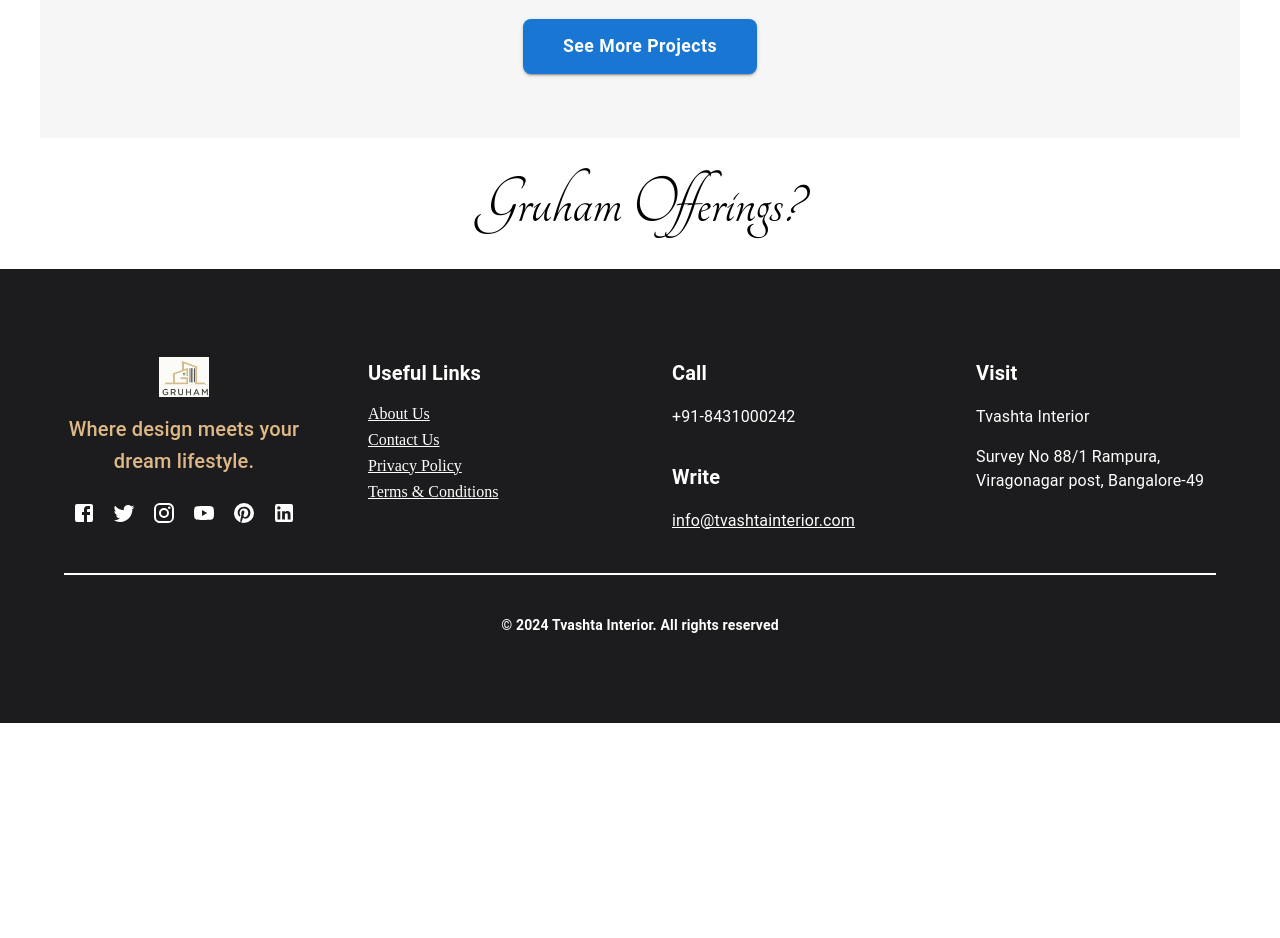
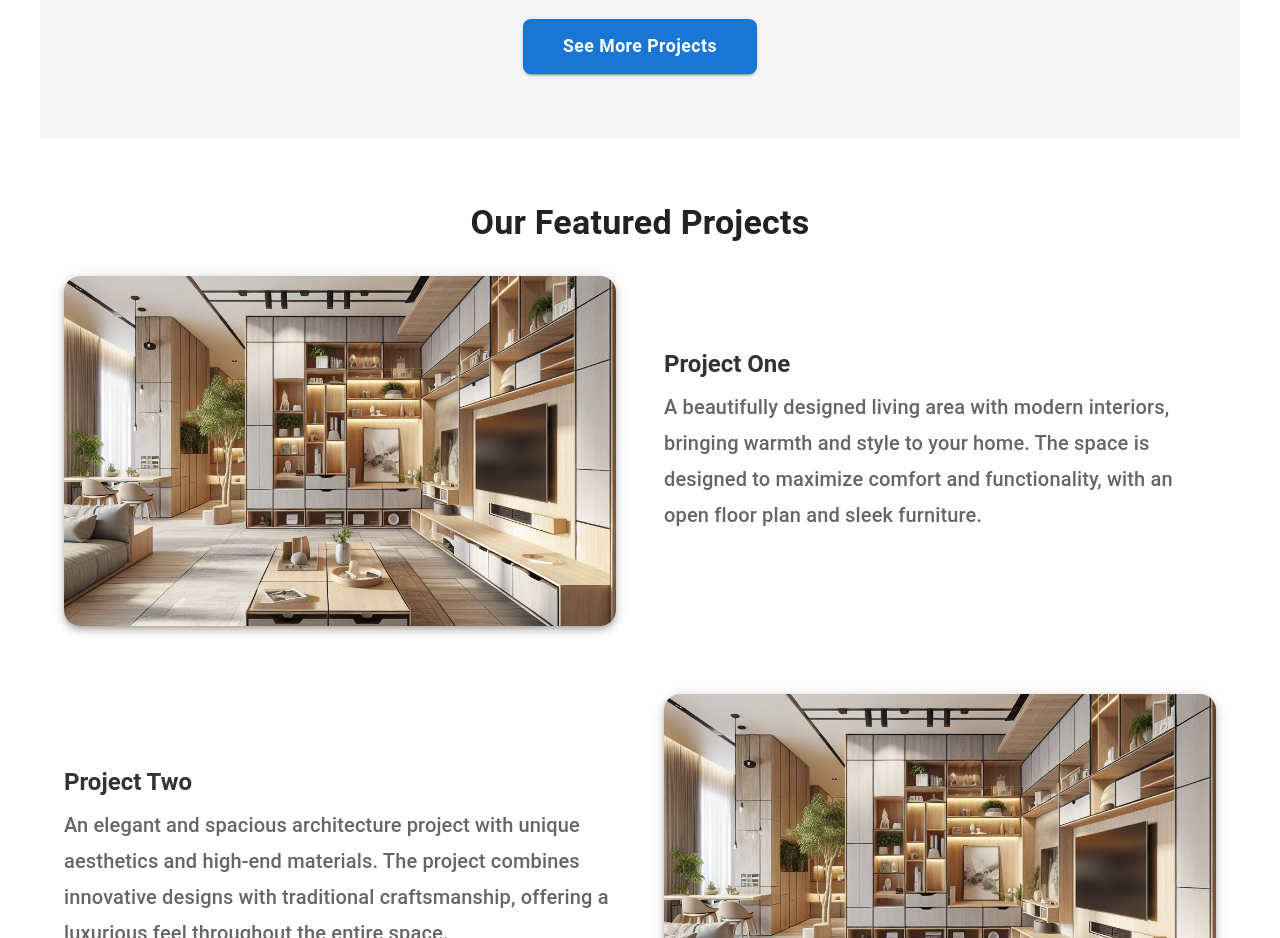
Before and after one commit to Rudreshcg/gruham-construction, a React (Vite) app: page / in a window 1280 px wide. Shown: the part 2700-3638 px from the top of the page. Before the commit the page ends 3423 px from the top, so only its background shows below. Built offline with nearby package versions, Linux system fonts and the light colour scheme.

Commit message:
reverting interior section changes

```diff
--- a/src/components/Home/InteriorSection.jsx
+++ b/src/components/Home/InteriorSection.jsx
@@ -32,112 +32,112 @@
   const navigate = useNavigate();
 
   return (
-    // <Container sx={{ py: 8 }}>
-    //   {/* Section Heading */}
-    //   <motion.div variants={FadeIn(0.5)} initial="initial" whileInView="animate">
-    //     <Typography
-    //       variant="h4"
-    //       fontWeight="bold"
-    //       textAlign="center"
-    //       gutterBottom
-    //       sx={{ color: "#222", mb: 4 }}
-    //     >
-    //       Our Featured Projects
-    //     </Typography>
-    //   </motion.div>
+    <Container sx={{ py: 8 }}>
+      {/* Section Heading */}
+      <motion.div variants={FadeIn(0.5)} initial="initial" whileInView="animate">
+        <Typography
+          variant="h4"
+          fontWeight="bold"
+          textAlign="center"
+          gutterBottom
+          sx={{ color: "#222", mb: 4 }}
+        >
+          Our Featured Projects
+        </Typography>
+      </motion.div>
 
-    //   {projects.map((project, index) => (
-    //     <motion.div key={project.id}>
-    //       <Grid
-    //         container
-    //         spacing={6}
-    //         alignItems="center"
-    //         sx={{
-    //           mb: 8,
-    //           flexDirection: { xs: "column", md: index % 2 === 0 ? "row" : "row-reverse" },
-    //         }}
-    //       >
-    //         {/* Project Image */}
-    //         <Grid item xs={12} md={6}>
-    //           <motion.div
-    //             variants={index % 2 === 0 ? SlideLeft(0.5) : SlideRight(0.5)}
-    //             initial="initial"
-    //             whileInView="animate"
-    //           >
-    //             <Box
-    //               component="img"
-    //               src={project.image}
-    //               alt={project.title}
-    //               sx={{
-    //                 width: "100%",
-    //                 height: { xs: "250px", md: "350px" },
-    //                 borderRadius: "16px",
-    //                 boxShadow: 5,
-    //                 objectFit: "cover",
-    //               }}
-    //             />
-    //           </motion.div>
-    //         </Grid>
+      {projects.map((project, index) => (
+        <motion.div key={project.id}>
+          <Grid
+            container
+            spacing={6}
+            alignItems="center"
+            sx={{
+              mb: 8,
+              flexDirection: { xs: "column", md: index % 2 === 0 ? "row" : "row-reverse" },
+            }}
+          >
+            {/* Project Image */}
+            <Grid item xs={12} md={6}>
+              <motion.div
+                variants={index % 2 === 0 ? SlideLeft(0.5) : SlideRight(0.5)}
+                initial="initial"
+                whileInView="animate"
+              >
+                <Box
+                  component="img"
+                  src={project.image}
+                  alt={project.title}
+                  sx={{
+                    width: "100%",
+                    height: { xs: "250px", md: "350px" },
+                    borderRadius: "16px",
+                    boxShadow: 5,
+                    objectFit: "cover",
+                  }}
+                />
+              </motion.div>
+            </Grid>
 
-    //         {/* Project Content */}
-    //         <Grid item xs={12} md={6}>
-    //           <motion.div
-    //             variants={index % 2 === 0 ? SlideLeft(0.5) : SlideRight(0.5)}
-    //             initial="initial"
-    //             whileInView="animate"
-    //           >
-    //             <Typography
-    //               variant="h5"
-    //               fontWeight="bold"
-    //               gutterBottom
-    //               sx={{ color: "#333" }}
-    //             >
-    //               {project.title}
-    //             </Typography>
-    //             <Typography
-    //               variant="h6"
-    //               color="text.secondary"
-    //               sx={{ lineHeight: 1.8, mb: 3 }}
-    //             >
-    //               {project.description}
-    //             </Typography>
-    //           </motion.div>
-    //         </Grid>
-    //       </Grid>
-    //     </motion.div>
-    //   ))}
+            {/* Project Content */}
+            <Grid item xs={12} md={6}>
+              <motion.div
+                variants={index % 2 === 0 ? SlideLeft(0.5) : SlideRight(0.5)}
+                initial="initial"
+                whileInView="animate"
+              >
+                <Typography
+                  variant="h5"
+                  fontWeight="bold"
+                  gutterBottom
+                  sx={{ color: "#333" }}
+                >
+                  {project.title}
+                </Typography>
+                <Typography
+                  variant="h6"
+                  color="text.secondary"
+                  sx={{ lineHeight: 1.8, mb: 3 }}
+                >
+                  {project.description}
+                </Typography>
+              </motion.div>
+            </Grid>
+          </Grid>
+        </motion.div>
+      ))}
 
-    //   {/* See More Projects Button */}
-    //   <Box display="flex" justifyContent="center" mt={6}>
-    //     <motion.div variants={SlideUp(0.5)} initial="initial" whileInView="animate">
-    //       <Button
-    //         variant="contained"
-    //         color="primary"
-    //         sx={{
-    //           px: 5,
-    //           py: 1.5,
-    //           fontSize: "1.1rem",
-    //           fontWeight: "bold",
-    //           borderRadius: "8px",
-    //           textTransform: "none",
-    //           transition: "0.3s",
-    //           "&:hover": {
-    //             backgroundColor: "secondary.main",
-    //             transform: "scale(1.05)",
-    //           },
-    //         }}
-    //         onClick={() => navigate("/projects")}
-    //       >
-    //         See More Projects
-    //       </Button>
-    //     </motion.div>
-    //   </Box>
-    // </Container>
-    <FlexBox>
-      <Typography className="luxury-text" variant="H1">
-         Gruham Offerings?
-      </Typography>
-    </FlexBox>
+      {/* See More Projects Button */}
+      <Box display="flex" justifyContent="center" mt={6}>
+        <motion.div variants={SlideUp(0.5)} initial="initial" whileInView="animate">
+          <Button
+            variant="contained"
+            color="primary"
+            sx={{
+              px: 5,
+              py: 1.5,
+              fontSize: "1.1rem",
+              fontWeight: "bold",
+              borderRadius: "8px",
+              textTransform: "none",
+              transition: "0.3s",
+              "&:hover": {
+                backgroundColor: "secondary.main",
+                transform: "scale(1.05)",
+              },
+            }}
+            onClick={() => navigate("/projects")}
+          >
+            See More Projects
+          </Button>
+        </motion.div>
+      </Box>
+    </Container>
+    // <FlexBox>
+    //   <Typography className="luxury-text" variant="H1">
+    //      Gruham Offerings?
+    //   </Typography>
+    // </FlexBox>
   );
 };
 
```
